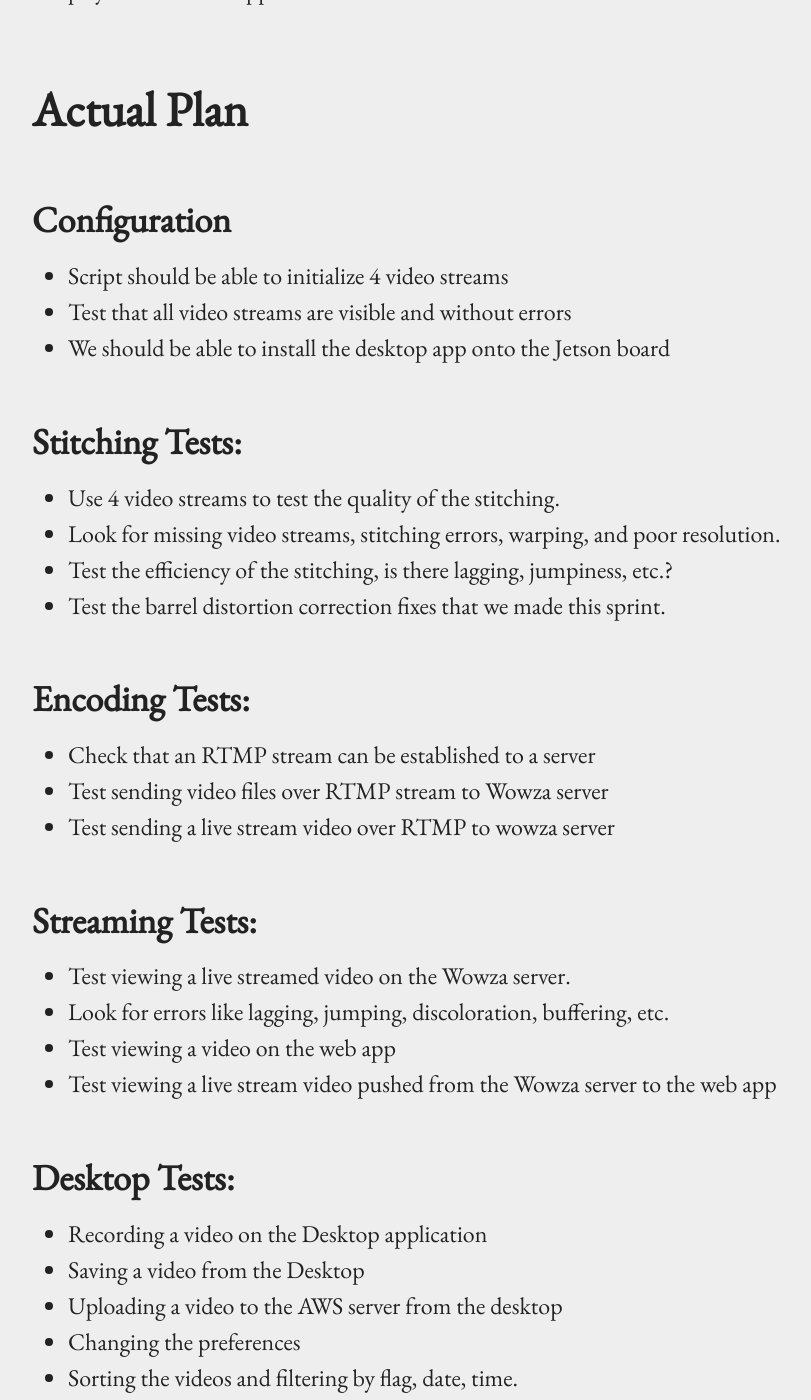
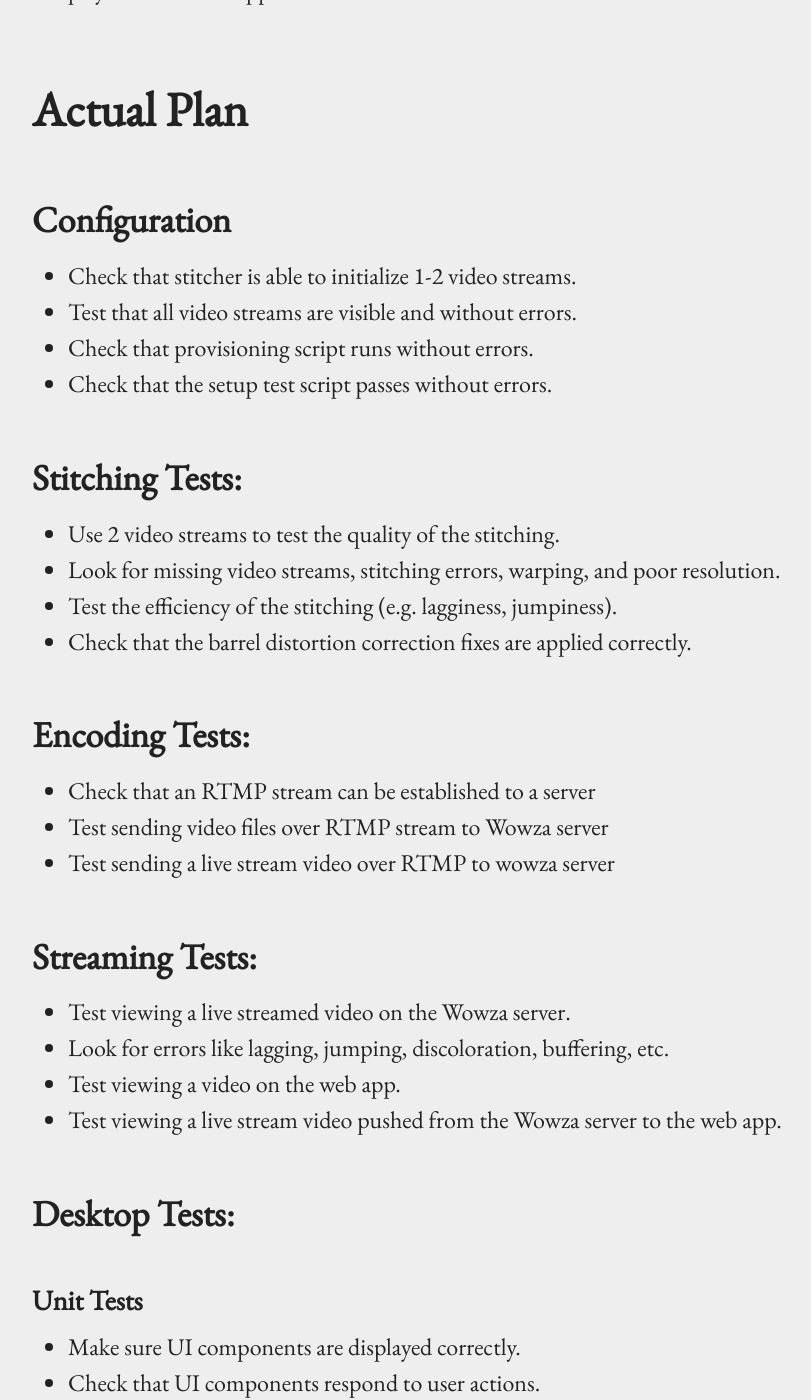
Before and after one commit to 360ls/360ls, a Jekyll site: the page built from _sprint/sprint5/testing.md, in a window 1280 px wide and 1400 px high, scrolled down 2202 px. Shown: the whole window, without its empty margins (44-855 px from the left). Built offline with Jekyll 4.4.1, drawn with Linux system fonts in a browser that asks for light colours; some of the changed text lies outside the part shown.

Commit message:
add test plan for desktop app

```diff
--- a/_sprint/sprint5/testing.md
+++ b/_sprint/sprint5/testing.md
@@ -56,16 +56,17 @@
 
 ## Configuration
 
-- Script should be able to initialize 4 video streams
-- Test that all video streams are visible and without errors
-- We should be able to install the desktop app onto the Jetson board
+- Check that stitcher is able to initialize 1-2 video streams.
+- Test that all video streams are visible and without errors.
+- Check that provisioning script runs without errors.
+- Check that the setup test script passes without errors.
 
 ## Stitching Tests:
 
-- Use 4 video streams to test the quality of the stitching.
+- Use 2 video streams to test the quality of the stitching.
 - Look for missing video streams, stitching errors, warping, and poor resolution.
-- Test the efficiency of the stitching, is there lagging, jumpiness, etc.?
-- Test the barrel distortion correction fixes that we made this sprint.
+- Test the efficiency of the stitching (e.g. lagginess, jumpiness).
+- Check that the barrel distortion correction fixes are applied correctly.
 
 ## Encoding Tests:
 
@@ -77,11 +78,22 @@
 
 - Test viewing a live streamed video on the Wowza server.
 - Look for errors like lagging, jumping, discoloration, buffering, etc.
-- Test viewing a video on the web app
-- Test viewing a live stream video pushed from the Wowza server to the web app
+- Test viewing a video on the web app.
+- Test viewing a live stream video pushed from the Wowza server to the web app.
 
 ## Desktop Tests:
 
+### Unit Tests
+
+- Make sure UI components are displayed correctly.
+- Check that UI components respond to user actions.
+- Make sure actions are dispatched and received.
+- Check that correct new state is computed for each action.
+
+### Functional Tests
+
+- Previewing a camera
+- Streaming from the desktop application
 - Recording a video on the Desktop application
 - Saving a video from the Desktop
 - Uploading a video to the AWS server from the desktop
@@ -89,8 +101,7 @@
 - Sorting the videos and filtering by flag, date, time.
 - Playing a video back on the desktop.
 - Flagging a video
-- Establishing an rtmp connection from the desktop
 
 ## Integration Tests:
 
-- Test taking 4 live streams, stitch them together, pipe the output to ffmpeg, encode these frames into rtmp, push this stream to a wowza server, and view the live stream on our web app.
+- Test taking 2 live streams, stitch them together, pipe the output to ffmpeg, encode these frames into rtmp, push this stream to a wowza server, and view the live stream on our web app.
```
